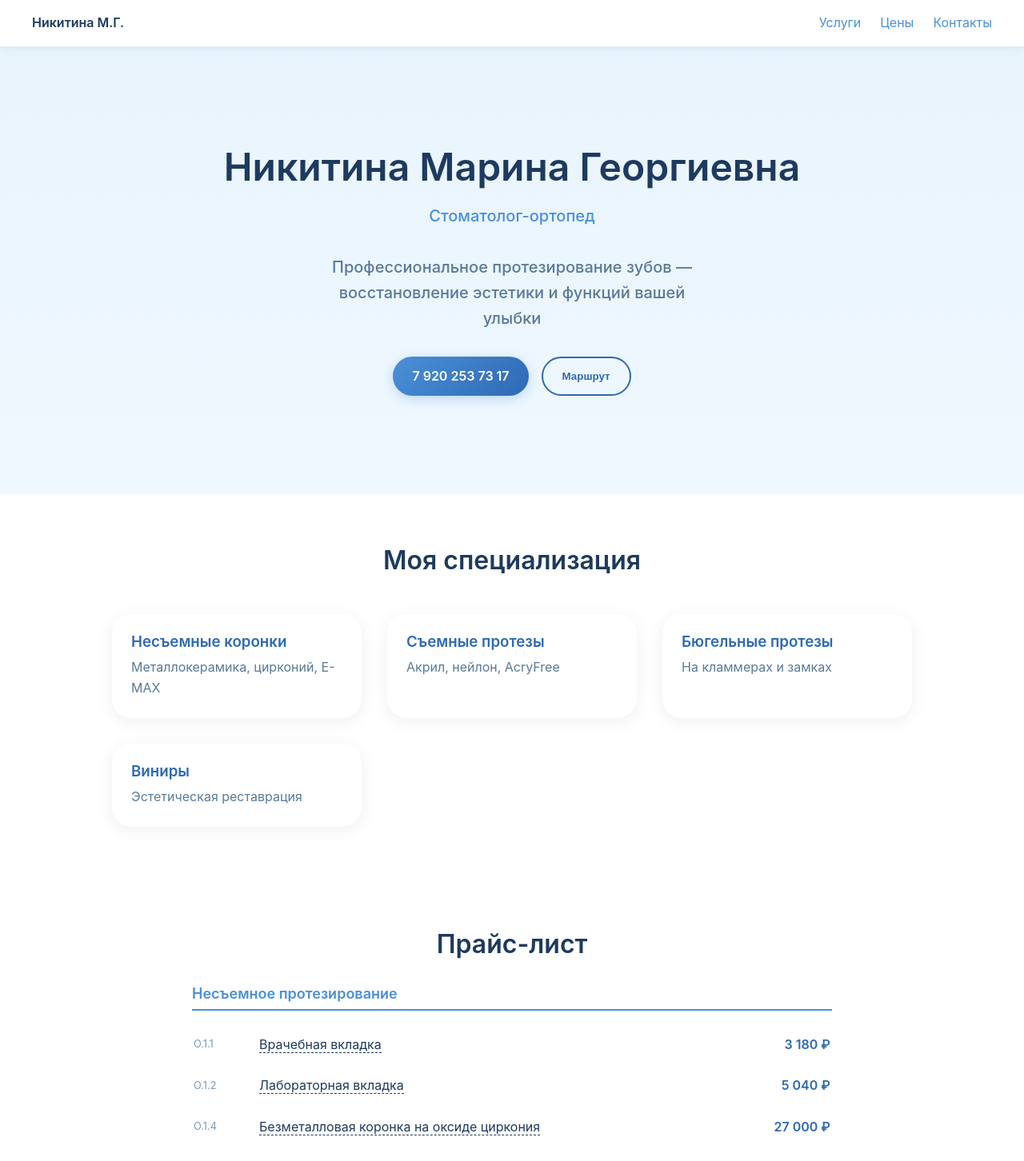
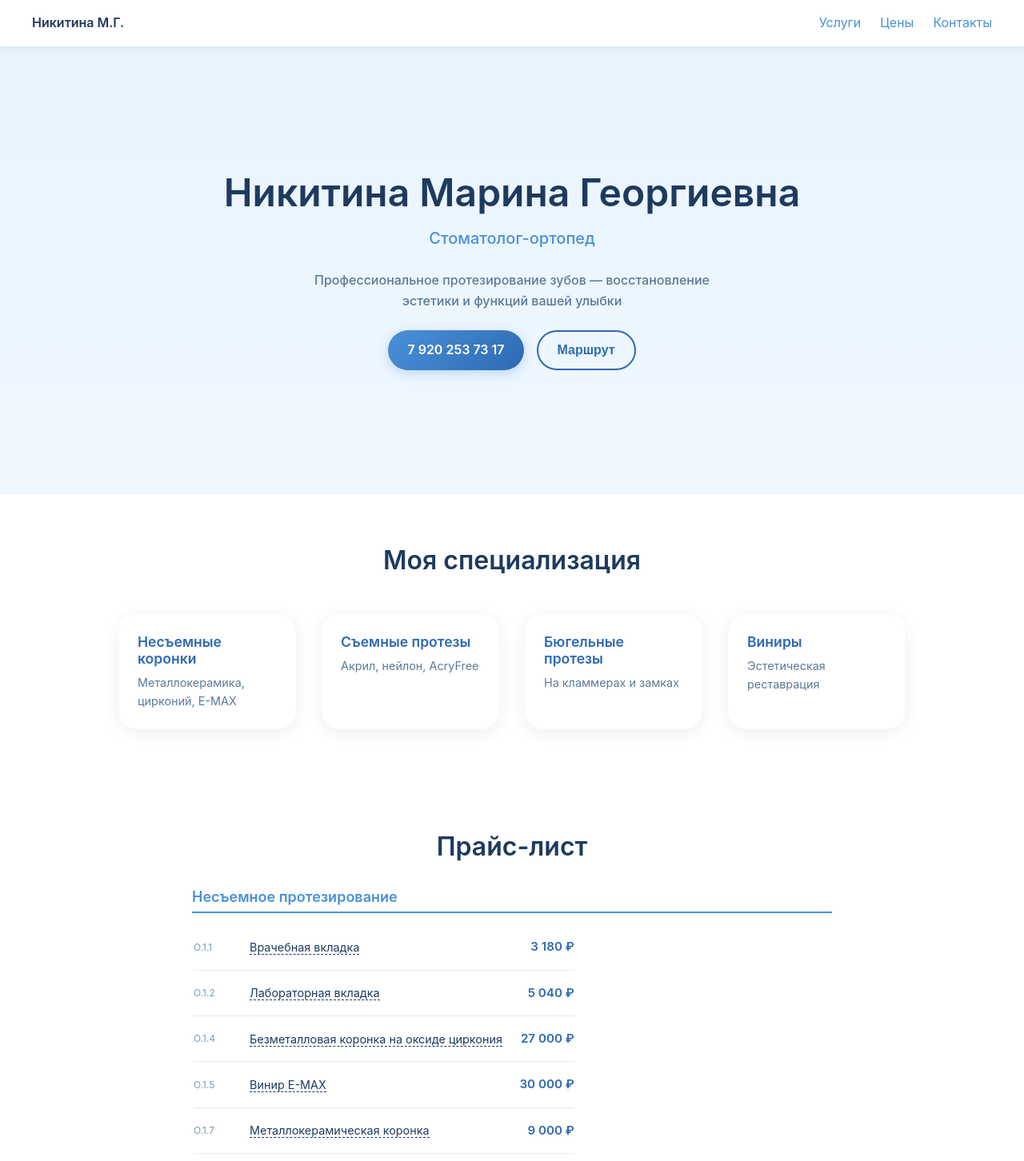
Before and after one commit to vpcea2s1r/nikitina-ortoped, a Next.js app: page / in a window 1280 px wide. Shown: the top 1452 px of the page at 80% size. Built offline with nearby package versions, Linux system fonts and the light colour scheme.

Commit message:
Добавить адаптивную верстку для мобильных устройств

```diff
--- a/app/globals.css
+++ b/app/globals.css
@@ -1,40 +1,78 @@
 /* Светло-голубая цветовая схема */
 * { margin: 0; padding: 0; box-sizing: border-box; }
+html { font-size: 16px; }
 body { font-family: -apple-system, BlinkMacSystemFont, 'Segoe UI', sans-serif; background: #F0F8FF; color: #1E3A5F; line-height: 1.6; }
 .container { max-width: 1200px; margin: 0 auto; padding: 0 1rem; }
-section { padding: 4rem 0; }
+section { padding: 3rem 0; }
 h1, h2, h3 { font-weight: 600; line-height: 1.2; }
 a { text-decoration: none; color: inherit; }
-.btn { display: inline-flex; align-items: center; justify-content: center; padding: 0.75rem 1.5rem; border-radius: 9999px; font-weight: 600; cursor: pointer; transition: all 0.3s; border: none; }
+.btn { display: inline-flex; align-items: center; justify-content: center; padding: 0.75rem 1.5rem; border-radius: 9999px; font-weight: 600; cursor: pointer; transition: all 0.3s; border: none; font-size: 1rem; }
 .btn-primary { background: linear-gradient(135deg, #4A90D9 0%, #2E6AB3 100%); color: white; box-shadow: 0 4px 15px rgba(74, 144, 217, 0.3); }
 .btn-primary:hover { transform: translateY(-2px); box-shadow: 0 8px 25px rgba(74, 144, 217, 0.4); }
 .btn-secondary { border: 2px solid #2E6AB3; color: #2E6AB3; background: transparent; }
 .btn-secondary:hover { background: #2E6AB3; color: white; }
-.card { background: white; border-radius: 1.5rem; padding: 1.5rem; box-shadow: 0 4px 20px rgba(30, 58, 95, 0.08); }
-.hero { min-height: 70vh; display: flex; align-items: center; justify-content: center; text-align: center; background: linear-gradient(180deg, #E8F4FD 0%, #F0F8FF 100%); }
-.hero h1 { font-size: 2.5rem; color: #1E3A5F; margin-bottom: 1rem; }
-.hero p { font-size: 1.25rem; color: #4A90D9; font-weight: 500; margin-bottom: 2rem; }
-.hero .subtitle { color: #5A7A9A; max-width: 500px; margin: 0 auto 2rem; }
+.card { background: white; border-radius: 1.5rem; padding: 1.25rem; box-shadow: 0 4px 20px rgba(30, 58, 95, 0.08); }
+.hero { min-height: 60vh; display: flex; align-items: center; justify-content: center; text-align: center; background: linear-gradient(180deg, #E8F4FD 0%, #F0F8FF 100%); padding: 2rem 1rem; }
+.hero h1 { font-size: 2rem; color: #1E3A5F; margin-bottom: 0.75rem; }
+.hero p { font-size: 1.1rem; color: #4A90D9; font-weight: 500; margin-bottom: 1.5rem; }
+.hero .subtitle { color: #5A7A9A; max-width: 100%; margin: 0 auto 1.5rem; font-size: 0.95rem; }
 .services { background: white; }
-.services h2 { text-align: center; margin-bottom: 3rem; font-size: 2rem; color: #1E3A5F; }
-.services-grid { display: grid; grid-template-columns: repeat(auto-fit, minmax(250px, 1fr)); gap: 2rem; max-width: 1000px; margin: 0 auto; }
-.services .card h3 { color: #2E6AB3; margin-bottom: 0.5rem; }
-.services .card p { color: #5A7A9A; }
+.services h2 { text-align: center; margin-bottom: 2rem; font-size: 1.5rem; color: #1E3A5F; }
+.services-grid { display: grid; grid-template-columns: 1fr; gap: 1rem; max-width: 1000px; margin: 0 auto; padding: 0 0.5rem; }
+.services .card h3 { color: #2E6AB3; margin-bottom: 0.5rem; font-size: 1.1rem; }
+.services .card p { color: #5A7A9A; font-size: 0.9rem; }
 .contacts { background: linear-gradient(to bottom, white, #E8F4FD); text-align: center; }
-.contacts h2 { font-size: 2rem; color: #1E3A5F; margin-bottom: 1rem; }
-.contacts p { color: #5A7A9A; margin-bottom: 2rem; }
+.contacts h2 { font-size: 1.5rem; color: #1E3A5F; margin-bottom: 1rem; }
+.contacts p { color: #5A7A9A; margin-bottom: 1.5rem; }
 .price-section { background: white; }
-.price-section h2 { text-align: center; margin-bottom: 2rem; font-size: 2rem; color: #1E3A5F; }
-.price-category { margin-bottom: 2rem; }
-.price-category h3 { font-size: 1.125rem; color: #4A90D9; margin-bottom: 1rem; padding-bottom: 0.5rem; border-bottom: 2px solid #4A90D9; }
-.price-table { width: 100%; }
-.price-table tr { border-bottom: 1px solid #E0EBF5; }
-.price-table td { padding: 0.75rem 0; }
-.price-table .code { color: #7A9AB8; font-size: 0.8rem; width: 80px; }
-.price-table .name { text-align: left; }
-.price-table .price { text-align: right; font-weight: 600; color: #2E6AB3; }
-footer { background: #1E3A5F; color: rgba(255,255,255,0.7); text-align: center; padding: 2rem 0; }
-@media (min-width: 768px) { .hero h1 { font-size: 3rem; } }
+.price-section h2 { text-align: center; margin-bottom: 1.5rem; font-size: 1.5rem; color: #1E3A5F; }
+.price-category { margin-bottom: 1.5rem; }
+.price-category h3 { font-size: 1rem; color: #4A90D9; margin-bottom: 0.75rem; padding-bottom: 0.5rem; border-bottom: 2px solid #4A90D9; }
+.price-table { width: 100%; display: block; }
+.price-table tr { display: flex; flex-direction: column; border-bottom: 1px solid #E0EBF5; padding: 0.75rem 0; }
+.price-table td { padding: 0.25rem 0; }
+.price-table .code { color: #7A9AB8; font-size: 0.75rem; }
+.price-table .name { text-align: left; font-size: 0.9rem; }
+.price-table .price { text-align: left; font-weight: 600; color: #2E6AB3; font-size: 0.95rem; }
+footer { background: #1E3A5F; color: rgba(255,255,255,0.7); text-align: center; padding: 1.5rem 0; font-size: 0.85rem; }
+
+/* Mobile-first адаптивность */
+@media (min-width: 480px) {
+  .hero { min-height: 65vh; }
+  .hero h1 { font-size: 2.25rem; }
+  .hero p { font-size: 1.15rem; }
+  .price-table tr { flex-direction: row; justify-content: space-between; align-items: center; }
+  .price-table .code { width: 60px; }
+  .price-table .name { flex: 1; }
+  .price-table .price { width: 90px; text-align: right; }
+}
+
+@media (min-width: 640px) {
+  .services-grid { grid-template-columns: repeat(2, 1fr); gap: 1.5rem; }
+  .price-table .code { width: 70px; }
+}
+
+@media (min-width: 768px) {
+  section { padding: 4rem 0; }
+  .hero h1 { font-size: 2.75rem; }
+  .hero p { font-size: 1.25rem; }
+  .hero .subtitle { max-width: 500px; font-size: 1rem; }
+  .services h2 { margin-bottom: 3rem; font-size: 2rem; }
+  .services-grid { grid-template-columns: repeat(2, 1fr); gap: 2rem; }
+  .services .card { padding: 1.5rem; }
+  .contacts h2 { font-size: 2rem; margin-bottom: 1rem; }
+  .contacts p { margin-bottom: 2rem; }
+  .price-section h2 { margin-bottom: 2rem; font-size: 2rem; }
+  .price-category { margin-bottom: 2rem; }
+  .price-category h3 { font-size: 1.125rem; }
+  footer { padding: 2rem 0; }
+}
+
+@media (min-width: 1024px) {
+  .hero { min-height: 70vh; }
+  .hero h1 { font-size: 3rem; }
+  .services-grid { grid-template-columns: repeat(4, 1fr); }
+}
 
 .page-services .services-list { padding: 3rem 0; background: white; }
 .page-services .service-category { margin-bottom: 4rem; }
--- a/app/layout.tsx
+++ b/app/layout.tsx
@@ -26,8 +26,11 @@ export default function RootLayout({ children }: { children: React.ReactNode })
   return (
     <html lang="ru">
       <head>
-        <link rel="icon" href="/favicon.ico" sizes="any" />
-        <link rel="apple-touch-icon" href="/apple-touch-icon.png" />
+        <meta name="viewport" content="width=device-width, initial-scale=1, maximum-scale=5" />
+        <meta name="theme-color" content="#4A90D9" />
+        <meta name="format-detection" content="telephone=no" />
+        <link rel="icon" href="/favicon.svg" type="image/svg+xml" />
+        <link rel="apple-touch-icon" href="/favicon.svg" />
         <link rel="preconnect" href="https://fonts.googleapis.com" />
         <link rel="preconnect" href="https://fonts.gstatic.com" crossOrigin="anonymous" />
       </head>
```
Also changed, not shown: public/favicon.svg (added).
